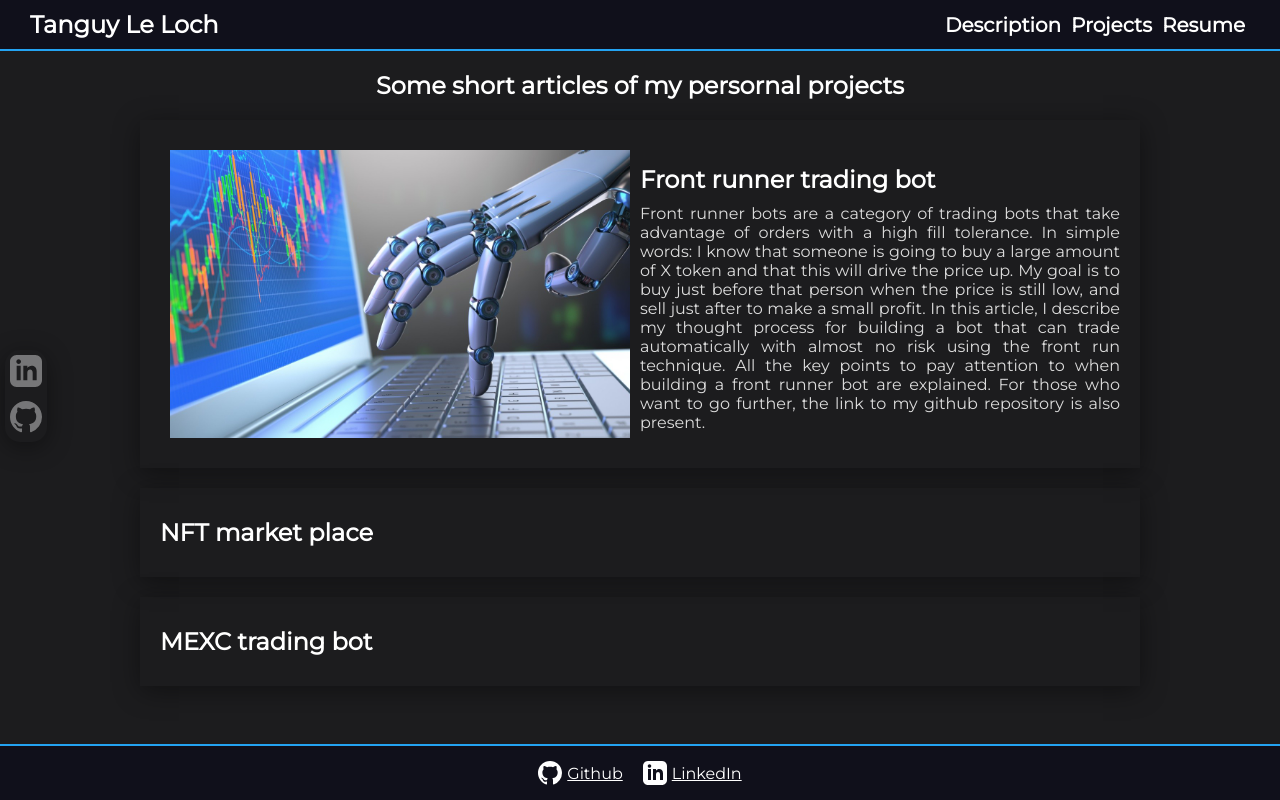
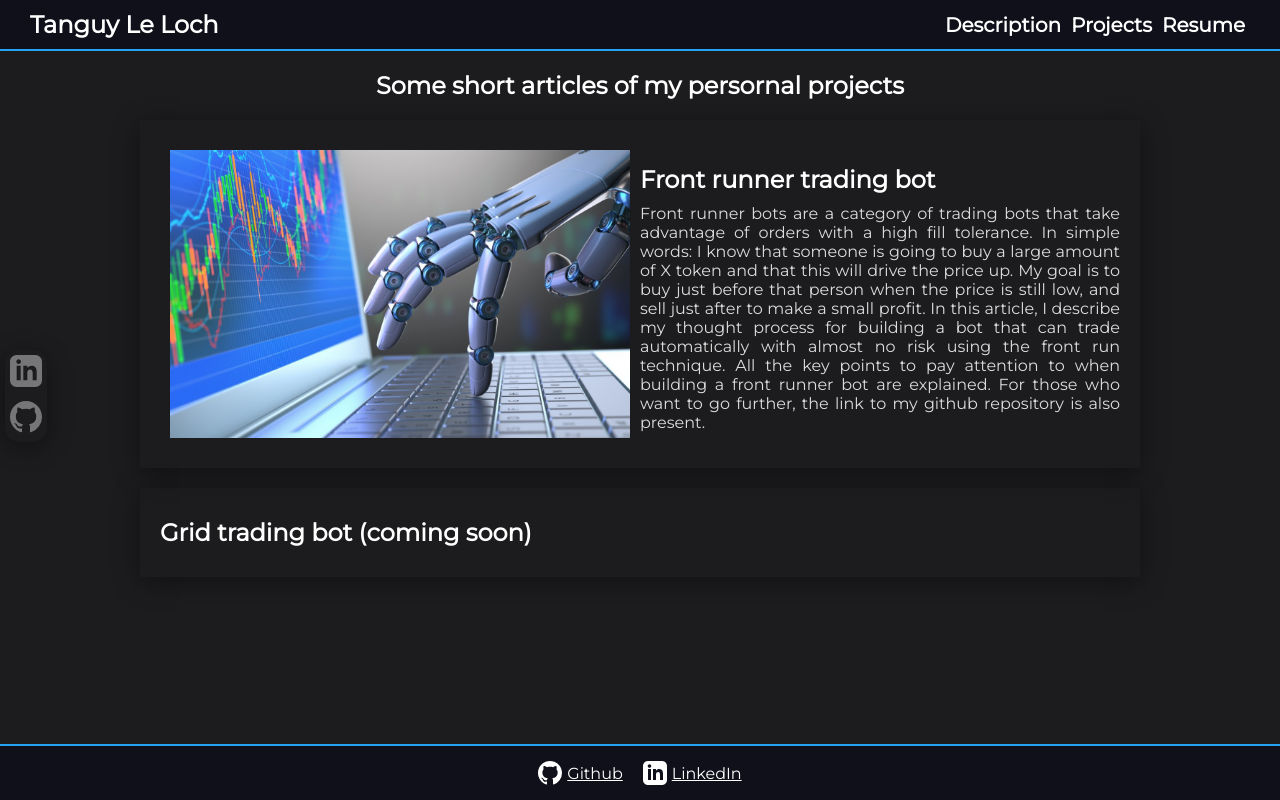
Before and after one commit to TanguyLeLoch/website, a React (Create React App) app: page /projects in a window 1280 px wide. Built offline with nearby package versions, Linux system fonts and the light colour scheme.

Commit message:
remove nft marketplace

```diff
--- a/src/pages/Projects/index.jsx
+++ b/src/pages/Projects/index.jsx
@@ -92,10 +92,7 @@ function Projects() {
           </article>
         </CardLink>
         <CardLink to="/">
-          <CardTitle>NFT market place</CardTitle>
-        </CardLink>
-        <CardLink to="/">
-          <CardTitle>MEXC trading bot</CardTitle>
+          <CardTitle>Grid trading bot (coming soon)</CardTitle>
         </CardLink>
       </Layout>
     </>
```
